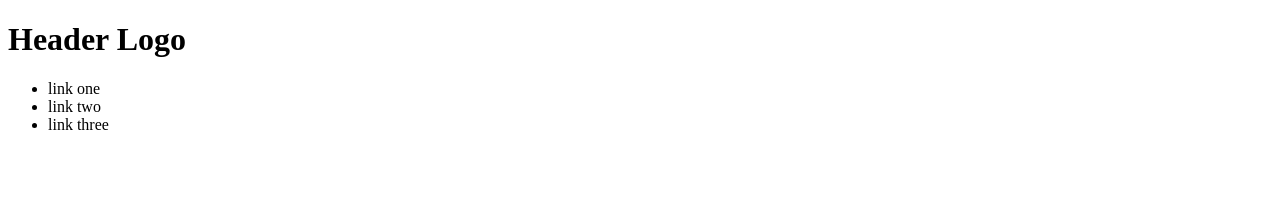
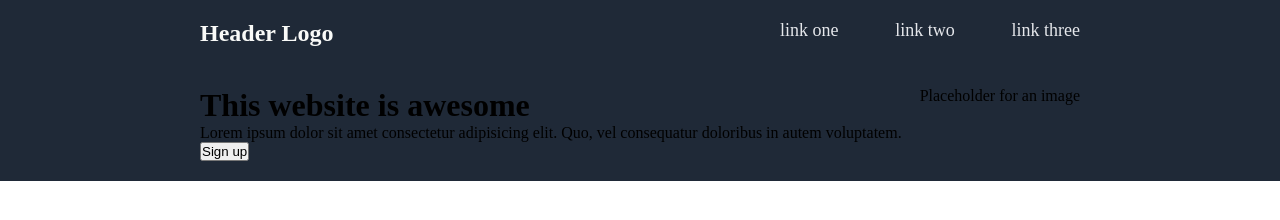
Before and after one commit to Aleskoss/landing-page, a plain HTML site: page index.html in a window 1280 px wide. Drawn offline with Linux system fonts and the light colour scheme.

Commit message:
Add styles to header

```diff
--- a/index.html
+++ b/index.html
@@ -3,16 +3,25 @@
 <head>
     <meta charset="UTF-8">
     <meta name="viewport" content="width=device-width, initial-scale=1.0">
+    <link rel="stylesheet" href="styles/style.css">
     <title>Landing page</title>
 </head>
 <body>
     <div class="header">
-        <h1>Header Logo</h1>
+        <h2>Header Logo</h1>
         <ul>
-            <li>link one</li>
-            <li>link two</li>
-            <li>link three</li>
+            <li><a href="#">link one</a></li>
+            <li><a href="#">link two</a></li>
+            <li><a href="#">link three</a></li>
         </ul>
+    </div>
+    <div class="hero">
+        <div class="hero-left">
+            <h1>This website is awesome</h1>
+            <p>Lorem ipsum dolor sit amet consectetur adipisicing elit. Quo, vel consequatur doloribus in autem voluptatem.</p>
+            <button>Sign up</button>
+        </div>
+        <div class="placeholder">Placeholder for an image</div>
     </div>
 </body>
 </html>
--- /dev/null
+++ b/styles/style.css
@@ -0,0 +1,29 @@
+*{
+    box-sizing: border-box;
+    margin: 0;
+    padding: 0;
+}
+.header,
+.hero{
+    display:flex;
+    justify-content: space-between;
+    background-color: #1f2937;
+    padding: 20px 200px;
+}
+.header h2{
+ font-size:24px;
+ color: #f9faf8;
+ font-weight: 900;
+}
+ul{
+    list-style: none;
+    display:flex;
+    justify-content: space-between;
+    width: 300px;
+    gap: 40px;
+}
+ul li a{
+    color: #e5e7eb;
+    font-size: 18px;
+    text-decoration: none;
+}
```
